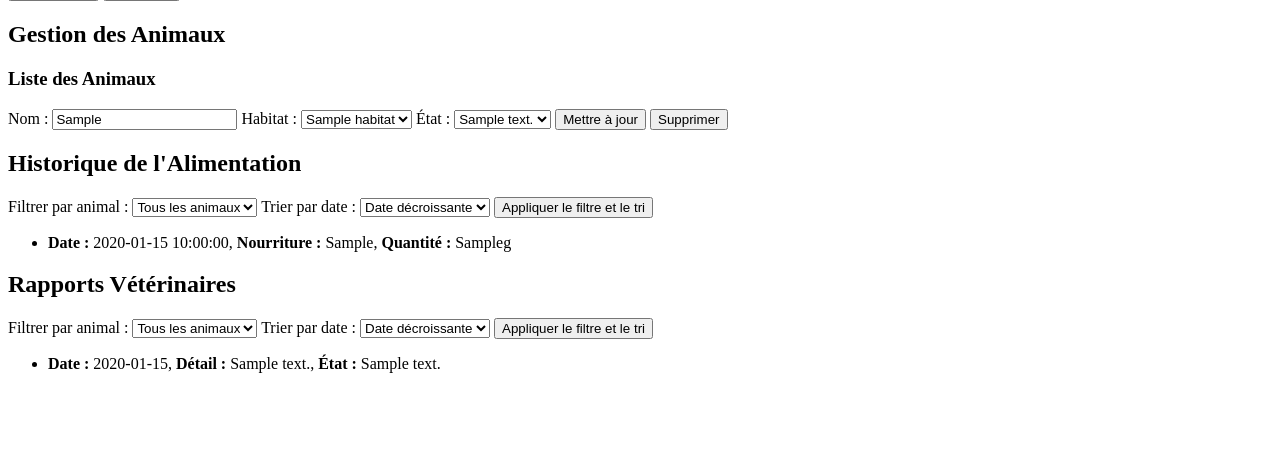
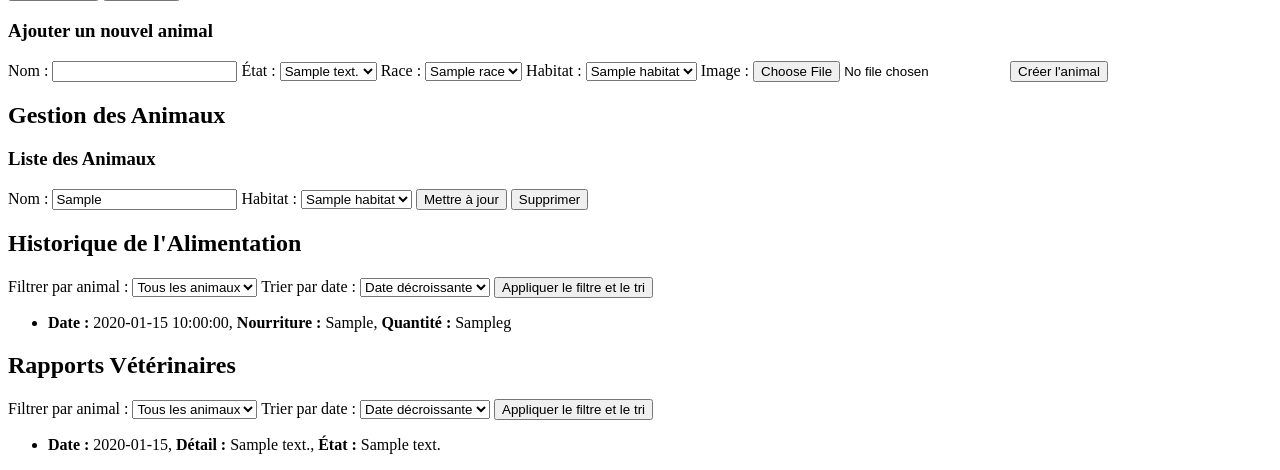
Before and after one commit to aeril02/arcadia_RNCP, a PHP site: page /page/admin.php in a window 1280 px wide. Shown: the part 715-1185 px from the top of the page. Before the commit the page ends 1088 px from the top, so only its background shows below. Run offline with PHP 8.4, Linux system fonts and the light colour scheme; tables that the repository leaves empty or names only in its code hold one stand-in row (values such as "Sample post"); data that the repository does not hold is empty.

Commit message:
ajout formulaire creation animal

```diff
--- a/page/admin.php
+++ b/page/admin.php
@@ -100,10 +100,18 @@ if ($_SERVER['REQUEST_METHOD'] === 'POST') {
 }
 
 // Récupérer les animaux
-// Récupérer les animaux
-$sql_animaux = "SELECT animal.animal_id, animal.prenom, animal.etat, animal.habitat_id, habitat.nom AS habitat_nom
+$sql_animaux = "SELECT animal.animal_id,
+                       animal.prenom,
+                       animal.etat_id,
+                       animal.habitat_id,
+                       habitat.nom AS habitat_nom,
+                       etat.description AS etat_description,
+                       race.label AS race_label
                 FROM animal
-                LEFT JOIN habitat ON animal.habitat_id = habitat.habitat_id";
+                LEFT JOIN habitat ON animal.habitat_id = habitat.habitat_id
+                LEFT JOIN etat ON animal.etat_id = etat.etat_id
+                LEFT JOIN race ON animal.race_id = race.race_id";
+
 $statement_animaux = $pdo->prepare($sql_animaux);
 $statement_animaux->execute();
 $animaux = $statement_animaux->fetchAll(PDO::FETCH_ASSOC);
@@ -117,11 +125,41 @@ $statement_habitats = $pdo->prepare($sql_habitats);
 $statement_habitats->execute();
 $habitats = $statement_habitats->fetchAll(PDO::FETCH_ASSOC);
 
-// Récupérer tous les états pour le menu déroulant
+// Récupérer les races pour le menu déroulant
+$sql_races = "SELECT * FROM race";
+$statement_races = $pdo->prepare($sql_races);
+$statement_races->execute();
+$races = $statement_races->fetchAll(PDO::FETCH_ASSOC);
+
+// Récupérer les états pour le menu déroulant
 $sql_etats = "SELECT * FROM etat";
 $statement_etats = $pdo->prepare($sql_etats);
 $statement_etats->execute();
 $etats = $statement_etats->fetchAll(PDO::FETCH_ASSOC);
+
+if ($_SERVER['REQUEST_METHOD'] === 'POST' && isset($_POST['add_animal'])) {
+    // Récupération des données du formulaire
+    $prenom = $_POST['prenom'];
+    $etat_id = $_POST['etat_id'];
+    $race_id = $_POST['race_id'];
+    $habitat_id = $_POST['habitat_id'];
+    $image = null;
+
+    // Gestion de l'image
+    if (isset($_FILES['image']) && $_FILES['image']['error'] === 0) {
+        $image = file_get_contents($_FILES['image']['tmp_name']);
+    }
+
+    // Insertion du nouvel animal
+    $stmt = $pdo->prepare("INSERT INTO animal (prenom, etat_id, race_id, habitat_id, image) VALUES (?, ?, ?, ?, ?)");
+    $stmt->execute([$prenom, $etat_id, $race_id, $habitat_id, $image]);
+
+    if ($stmt) {
+        echo "L'animal a été ajouté avec succès.";
+    } else {
+        echo "Erreur lors de l'ajout de l'animal.";
+    }
+}
 
 // Gestion de la mise à jour et suppression d'un animal
 if ($_SERVER['REQUEST_METHOD'] === 'POST') {
@@ -334,16 +372,55 @@ $etats = $statement_etats->fetchAll(PDO::FETCH_ASSOC);
 
 
 <section class="gestion_animaux">
+
+    <h3>Ajouter un nouvel animal</h3>
+        <form method="POST" enctype="multipart/form-data">
+            <label for="prenom">Nom :</label>
+            <input type="text" id="prenom" name="prenom" required>
+
+            <label for="etat_id">État :</label>
+            <select id="etat_id" name="etat_id" required>
+                <?php foreach ($etats as $etat): ?>
+                    <option value="<?php echo $etat['etat_id']; ?>">
+                        <?php echo htmlspecialchars($etat['description']); ?>
+                    </option>
+                <?php endforeach; ?>
+            </select>
+
+            <label for="race_id">Race :</label>
+            <select id="race_id" name="race_id" required>
+                <?php foreach ($races as $race): ?>
+                    <option value="<?php echo $race['race_id']; ?>">
+                        <?php echo htmlspecialchars($race['label']); ?>
+                    </option>
+                <?php endforeach; ?>
+            </select>
+
+            <label for="habitat_id">Habitat :</label>
+            <select id="habitat_id" name="habitat_id" required>
+                <?php foreach ($habitats as $habitat): ?>
+                    <option value="<?php echo $habitat['habitat_id']; ?>">
+                        <?php echo htmlspecialchars($habitat['nom']); ?>
+                    </option>
+                <?php endforeach; ?>
+            </select>
+
+            <label for="image">Image :</label>
+            <input type="file" id="image" name="image" accept="image/*">
+
+            <button type="submit" name="add_animal">Créer l'animal</button>
+        </form>
     <h2>Gestion des Animaux</h2>
+
     <h3>Liste des Animaux</h3>
 
     <?php foreach ($animals as $animal): ?>
         <div>
-            <form method="POST" action="admin.php">
-                <input type="hidden" name="animal_id" value="<?php echo $animal['animal_id']; ?>">
+        <form method="POST" action="admin.php">
+            <input type="hidden" name="animal_id" value="<?php echo $animal['animal_id']; ?>">
 
-                <label for="prenom_<?php echo $animal['animal_id']; ?>">Nom :</label>
-                <input type="text" id="prenom_<?php echo $animal['animal_id']; ?>" name="prenom" value="<?php echo htmlspecialchars($animal['prenom']); ?>" required>
+            <label for="prenom_<?php echo $animal['animal_id']; ?>">Nom :</label>
+            <input type="text" id="prenom_<?php echo $animal['animal_id']; ?>" name="prenom" value="<?php echo htmlspecialchars($animal['prenom']); ?>" required>
 
                 <label for="habitat_id_<?php echo $animal['animal_id']; ?>">Habitat :</label>
                 <select id="habitat_id_<?php echo $animal['animal_id']; ?>" name="habitat_id">
@@ -351,16 +428,6 @@ $etats = $statement_etats->fetchAll(PDO::FETCH_ASSOC);
                         <option value="<?php echo $habitat['habitat_id']; ?>"
                             <?php echo (isset($animal['habitat_id']) && $animal['habitat_id'] == $habitat['habitat_id']) ? 'selected' : ''; ?>>
                             <?php echo htmlspecialchars($habitat['nom']); ?>
-                        </option>
-                    <?php endforeach; ?>
-                </select>
-
-                <label for="etat_id_<?php echo $animal['animal_id']; ?>">État :</label>
-                <select id="etat_id_<?php echo $animal['animal_id']; ?>" name="etat_id" required>
-                    <?php foreach ($etats as $etat): ?>
-                        <option value="<?php echo $etat['etat_id']; ?>"
-                            <?php echo (isset($animal['etat_id']) && $animal['etat_id'] == $etat['etat_id']) ? 'selected' : ''; ?>>
-                            <?php echo htmlspecialchars($etat['description']); ?>
                         </option>
                     <?php endforeach; ?>
                 </select>
```
